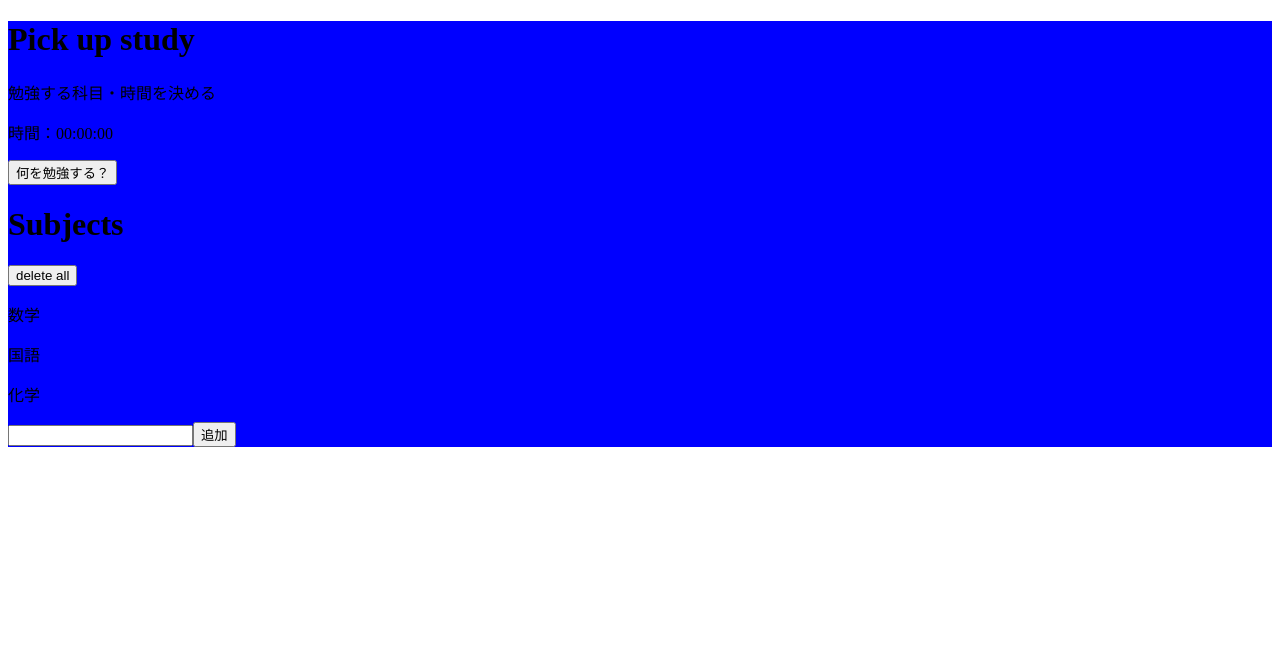
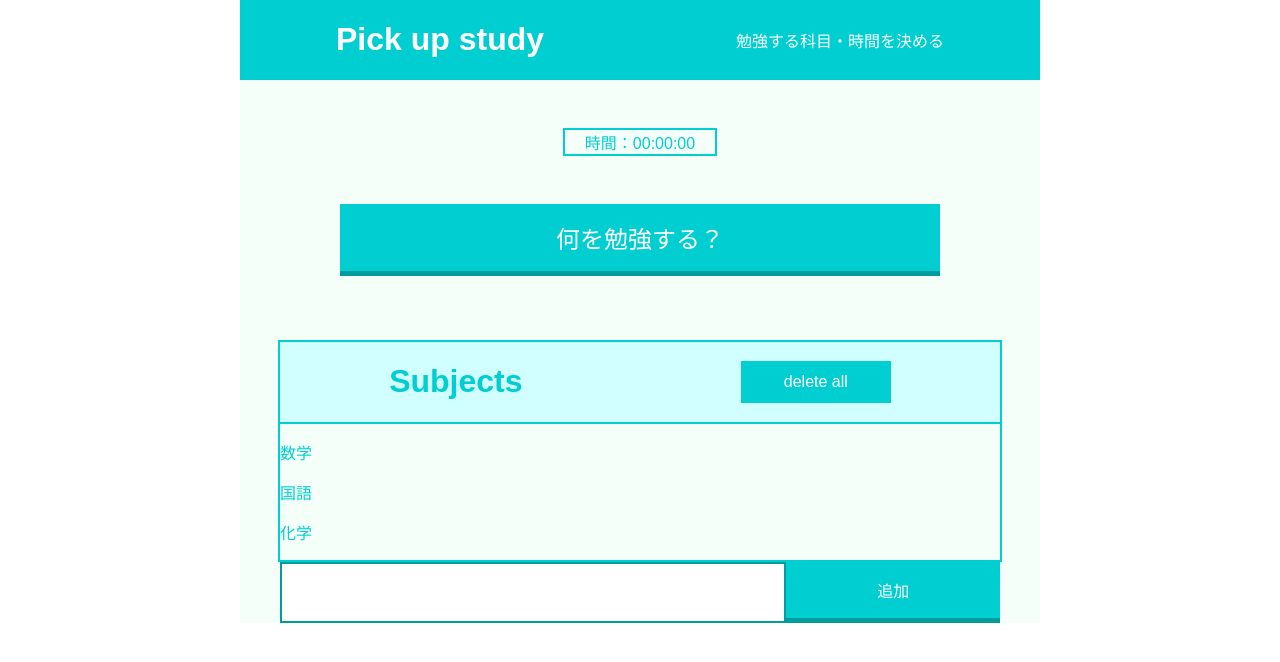
Before and after one commit to Kotaro456/react-Pickup-study, a React app: page / in a window 1280 px wide. Built offline with nearby package versions, Linux system fonts and the light colour scheme.

Commit message:
made design

```diff
--- a/src/components/AddOption.js
+++ b/src/components/AddOption.js
@@ -3,9 +3,9 @@ import React from 'react';
 class AddOption extends React.Component {
     render() {
         return(
-            <div>
-              <input type="text" />
-              <button>追加</button>
+            <div className="addoption">
+              <input className="addoption__textbox" type="text" />
+              <button className="addoption__button">追加</button>
             </div>
         );
     }
--- a/src/components/Header.js
+++ b/src/components/Header.js
@@ -3,9 +3,9 @@ import React from 'react';
 class Header extends React.Component {
     render() {
         return (
-            <div>
-              <h1>Pick up study</h1>
-              <p>勉強する科目・時間を決める</p>
+            <div className="header">
+              <h1 className="header__header-title">Pick up study</h1>
+              <p className="header__header-subtitle">勉強する科目・時間を決める</p>
             </div>
         );
     }
--- a/src/components/Options.js
+++ b/src/components/Options.js
@@ -1,12 +1,14 @@
-import React from 'react';
-import Option from './Option';
+import React from "react";
+import Option from "./Option";
 
 class Options extends React.Component {
   render() {
     return (
-            <div>
-              <h1>Subjects</h1>
-              <button>delete all</button>
+      <div className="options">
+        <div className="options__header">
+          <h1 className="options__header-title">Subjects</h1>
+          <button className="options__header-button">delete all</button>
+        </div>
         <Option />
       </div>
     );
--- a/src/components/PickUp.js
+++ b/src/components/PickUp.js
@@ -3,9 +3,9 @@ import React from 'react';
 class PickUp extends React.Component {
     render() {
         return (
-            <div>
-              <p>時間：00:00:00</p>
-              <button>何を勉強する？</button>
+            <div className="pickup">
+              <p className="pickup__pickup-time">時間：00:00:00</p>
+              <button className="pickup__pickup-button">何を勉強する？</button>
             </div>
         );
     }
--- /dev/null
+++ b/src/styles/base/_base.scss
@@ -0,0 +1,16 @@
+html {
+    // remの値調整
+    font-size: 62.5%;
+    padding: 0;
+    margin: 0;
+    background: white;
+}
+
+body {
+    font-size: $m-size;
+    font-family: "Montserrat","游ゴシック",YuGothic,"ヒラギノ角ゴ ProN W3","Hiragino Kaku Gothic ProN","メイリオ",Meiryo,sans-serif;;
+    color: $darkturquoise;
+    background: $mintcream;
+    max-width: 800px;
+    margin: 0 auto;
+}
--- /dev/null
+++ b/src/styles/base/_settings.scss
@@ -0,0 +1,12 @@
+// Size
+
+$s-size: 1.2rem;
+$m-size: 1.6rem;
+$l-size: 3.2rem;
+$xl-size: 4.8rem;
+$xxl-size: 6.4rem;
+
+
+// Color
+$darkturquoise: #00CED1;
+$mintcream: #F5FFFA;
--- /dev/null
+++ b/src/styles/base/components/_addoption.scss
@@ -0,0 +1,28 @@
+.addoption {
+    width: 90%;
+    margin: 0 auto $xxl-size auto;
+    display: flex;
+
+    &__textbox {
+        width: 70%;
+        border: 2px solid darken($darkturquoise, 10%);
+        font-size: 150%;
+    }
+
+    &__button {
+        width: 30%;
+        padding: $m-size 0;
+        font-size: $m-size;
+        font-weight: 500;
+        color: white;
+        background: $darkturquoise;
+        border: none;
+        border-bottom: 5px solid darken($darkturquoise, 10%);
+
+        // ボタン押すとへこむ操作
+        &:active {
+            border-bottom: none;
+            margin-top: 5px;
+        }
+    }
+}
--- /dev/null
+++ b/src/styles/base/components/_header.scss
@@ -0,0 +1,17 @@
+.header {
+    width: 100%;
+    background: $darkturquoise;
+
+    display: flex;
+    justify-content: space-around;
+    align-items: center;
+
+    &__header-title {
+        color: white;
+    }
+
+    &__header-subtitle {
+        color: white;
+        font-weight: 400;
+    }
+}
--- /dev/null
+++ b/src/styles/base/components/_options.scss
@@ -0,0 +1,22 @@
+.options {
+    width: 90%;
+    margin: $xxl-size auto 0 auto;
+    border: 2px solid $darkturquoise;
+
+    .options__header {
+        background: lighten($darkturquoise, 50%);
+        display: flex;
+        align-items: center;
+        justify-content: space-around;
+        border-bottom: 2px solid $darkturquoise;
+
+        &-button {
+            border: none;
+            background: $darkturquoise;
+            color: white;
+            width: 150px;
+            padding: $s-size 0;
+            font-size: $m-size;
+        }
+    }
+}
--- /dev/null
+++ b/src/styles/base/components/_pickup.scss
@@ -0,0 +1,27 @@
+.pickup {
+    text-align: center;
+    margin-bottom: $xxl-size;
+
+    &__pickup-time {
+        border: 2px solid $darkturquoise;
+        width: 150px;
+        margin: $xl-size auto $xl-size auto;
+    }
+
+    &__pickup-button {
+        width: 600px;
+        padding: $m-size 0;
+        font-size: 2.4rem;
+        font-weight: 500;
+        color: white;
+        background: $darkturquoise;
+        border: none;
+        border-bottom: 5px solid darken($darkturquoise, 10%);
+
+        // ボタン押すとへこむ操作
+        &:active {
+            border-bottom: none;
+            margin-top: 5px;
+        }
+    }
+}
--- a/src/styles/style.scss
+++ b/src/styles/style.scss
@@ -1,3 +1,6 @@
-.study {
-    background: blue;
-}
+@import './base/settings';
+@import './base/base';
+@import './base/components/header';
+@import './base/components/pickup';
+@import './base/components/options';
+@import './base/components/addoption';
```
Also changed, not shown: 1 other file. Lines whose indentation alone changed are shown as unchanged.
